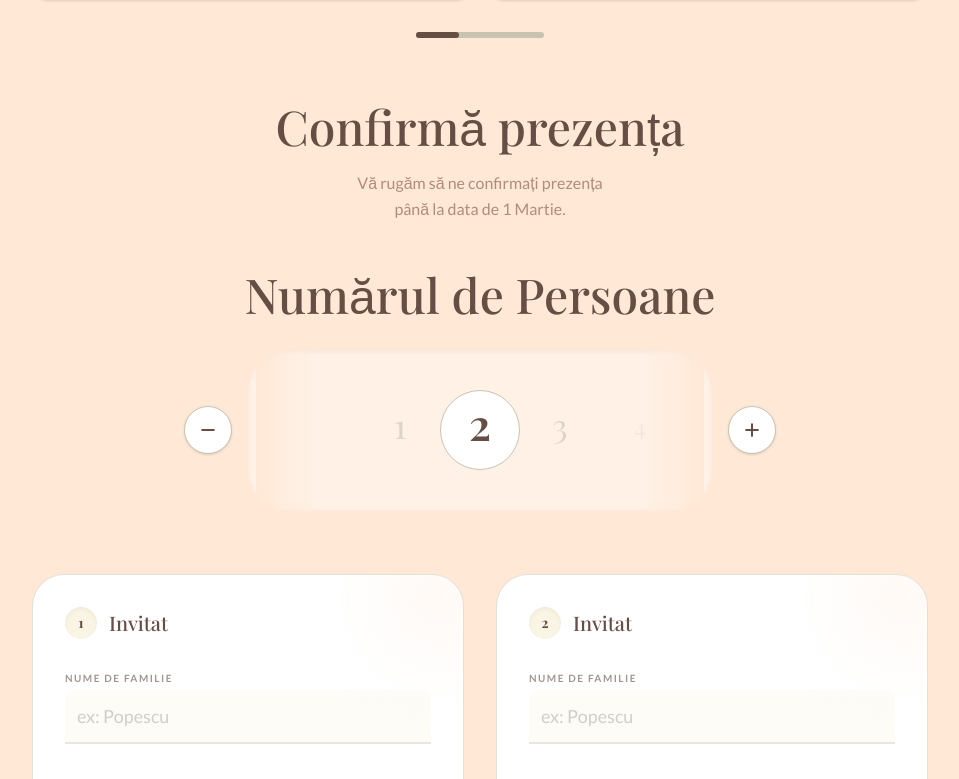
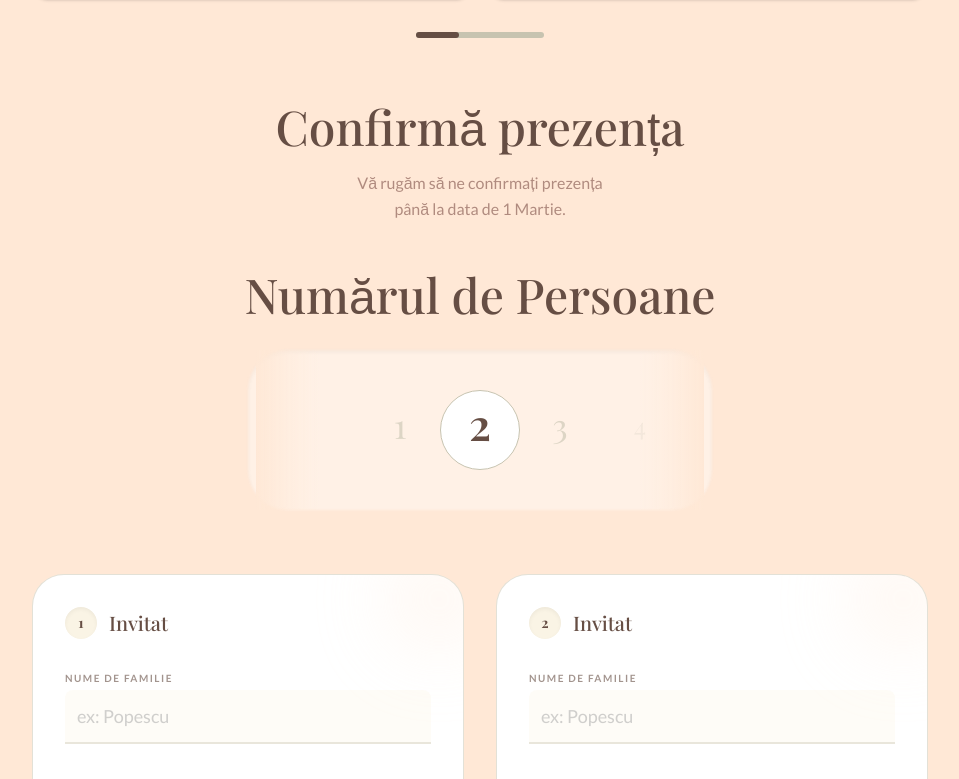
Before and after one commit to RazvanAga/razvanaga, a Next.js app: page /kasiia in a window 1280 px wide. Shown: the part 1082-1861 px from the top of the page, without its empty margins (160-1119 px from the left). Built offline with nearby package versions, Linux system fonts and the light colour scheme; a web font is replaced by a local one.

Commit message:
removed buttons

```diff
--- a/app/kasiia/page.tsx
+++ b/app/kasiia/page.tsx
@@ -119,31 +119,13 @@ const SwipeCounter = ({ count, onChange }: { count: number; onChange: (n: number
     setIsSwiping(false);
   };
 
-  const decrement = () => {
-    if (count > minCount) onChange(count - 1);
-  };
-
-  const increment = () => {
-    if (count < maxCount) onChange(count + 1);
-  };
-
   return (
     <div className="flex flex-col items-center select-none">
       <h2 className="mb-8 text-center font-serif text-4xl font-medium text-[#664e44] sm:text-5xl">
         Numărul de Persoane
       </h2>
 
-      <div className="flex w-full items-center justify-center gap-2 sm:gap-6">
-        {/* Decrement Button */}
-        <button
-          onClick={decrement}
-          disabled={count <= minCount}
-          className="flex h-12 w-12 items-center justify-center rounded-full bg-white shadow-sm border border-[#c7c3b0] text-[#664e44] transition-all hover:scale-110 active:scale-95 disabled:opacity-30 disabled:hover:scale-100"
-          aria-label="Scade numărul de persoane"
-        >
-          <svg xmlns="http://www.w3.org/2000/svg" width="20" height="20" viewBox="0 0 24 24" fill="none" stroke="currentColor" strokeWidth="2.5" strokeLinecap="round" strokeLinejoin="round"><path d="M5 12h14"/></svg>
-        </button>
-
+      <div className="flex w-full items-center justify-center">
         <div className="relative w-full max-w-[280px] sm:max-w-md">
           {/* Soft Background Track */}
           <div className="absolute inset-0 -mx-2 h-full rounded-[2.5rem] bg-white/40 shadow-inner blur-[1px]" />
@@ -195,16 +177,6 @@ const SwipeCounter = ({ count, onChange }: { count: number; onChange: (n: number
             </div>
           </div>
         </div>
-
-        {/* Increment Button */}
-        <button
-          onClick={increment}
-          disabled={count >= maxCount}
-          className="flex h-12 w-12 items-center justify-center rounded-full bg-white shadow-sm border border-[#c7c3b0] text-[#664e44] transition-all hover:scale-110 active:scale-95 disabled:opacity-30 disabled:hover:scale-100"
-          aria-label="Crește numărul de persoane"
-        >
-          <svg xmlns="http://www.w3.org/2000/svg" width="20" height="20" viewBox="0 0 24 24" fill="none" stroke="currentColor" strokeWidth="2.5" strokeLinecap="round" strokeLinejoin="round"><path d="M12 5v14M5 12h14"/></svg>
-        </button>
       </div>
     </div>
   );
@@ -440,7 +412,7 @@ export default function KasiiaPage() {
         {/* Layer 3: Content (Top) */}
         <div className="relative z-20 flex h-full flex-col items-center justify-end pb-8 text-center text-[#ffe8d6] sm:pb-20">
           <h1 className="font-serif text-5xl font-medium tracking-tight sm:text-8xl">
-            Răzvan <span className="text-[#b08b7f] italic">&</span> Kasiia
+            Răzvan <span className="italic">&</span> Kasiia
           </h1>
 
           <div className="mt-4 flex items-center gap-8 text-xs font-bold uppercase tracking-[0.2em] sm:mt-8 sm:text-sm">
```
